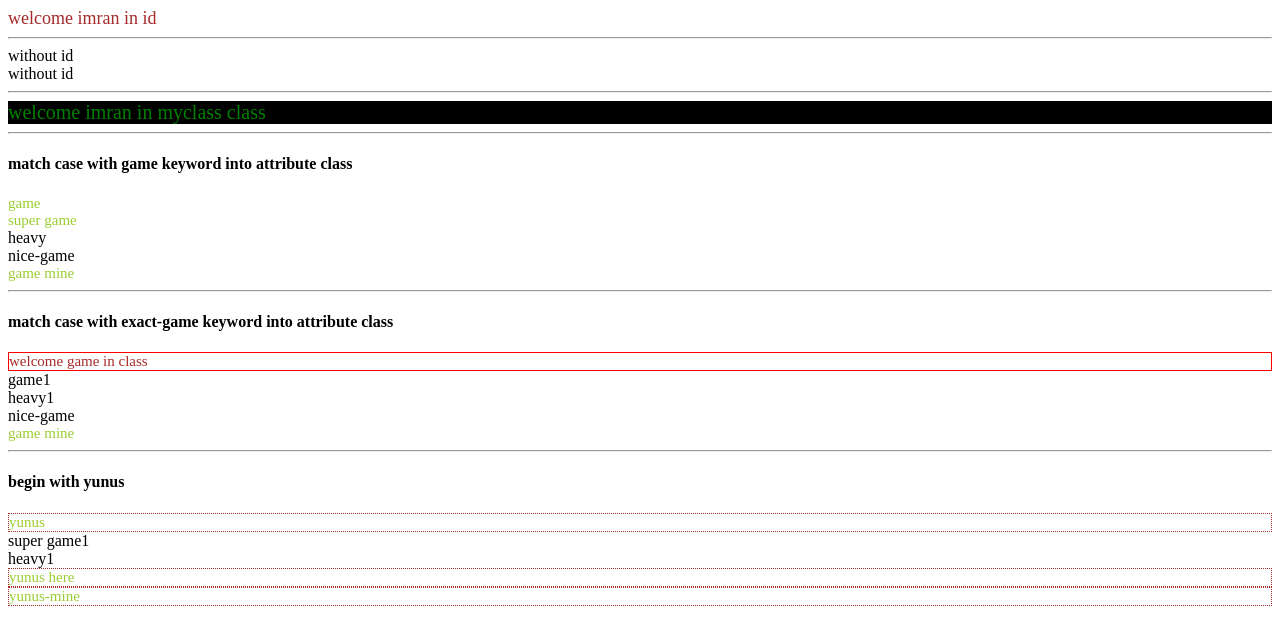
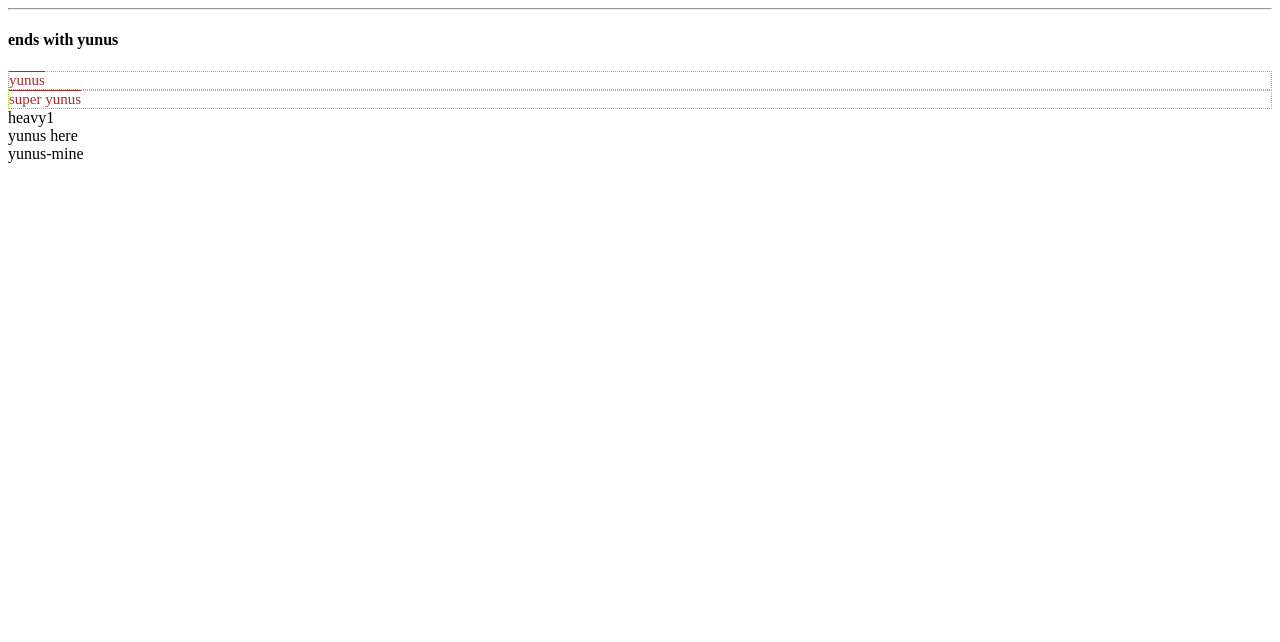
Before and after one commit to imranworkspace/css_practice, a React (Create React App) app: page / in a window 1280 px wide. Shown: the top 642 px of the page. Built offline with nearby package versions, Linux system fonts and the light colour scheme.

Commit message:
begin with and ends with prop

```diff
--- a/src/AttributeSelector.js
+++ b/src/AttributeSelector.js
@@ -3,7 +3,7 @@ import './mycss/attribute.css'
 const AttributeSelector = () => {
   return (
     <div>
-      <div id='myid'>welcome imran in id</div>
+      {/* <div id='myid'>welcome imran in id</div>
       <hr></hr>
       <div>without id</div>
       <div>without id</div>
@@ -28,7 +28,15 @@ const AttributeSelector = () => {
       <hr></hr>
       <h4>begin with yunus</h4>
       <div className='yunus'>yunus</div>
-      <div className='super game1'>super game1</div>
+      <div className='super yunus'>super yunus</div>
+      <div className='heavy1'>heavy1</div>
+      <div className='yunus here'>yunus here</div>
+      <div className='yunus-mine'>yunus-mine</div> */}
+
+      <hr></hr>
+      <h4>ends with yunus</h4>
+      <div className='yunus'>yunus</div>
+      <div className='super yunus'>super yunus</div>
       <div className='heavy1'>heavy1</div>
       <div className='yunus here'>yunus here</div>
       <div className='yunus-mine'>yunus-mine</div>
--- a/src/mycss/attribute.css
+++ b/src/mycss/attribute.css
@@ -1,4 +1,4 @@
-div[id='myid']{
+/* div[id='myid']{
     color: brown;
     font-size: 18px;
 }
@@ -8,7 +8,7 @@ div[class ~="myclass"]{
     font-size: 20px;
     background-color: black;
 
-}
+} */
 
 /* div[id]{
     color: brown;
@@ -21,24 +21,33 @@ div[class ~="myclass"]{
 
  /* match case with game keyword into class using attribute */
 
- div[class~='game']{
+ /* div[class~='game']{
     color: yellowgreen;
     text-decoration: dashed;
     font-size: 15px;
- }
+ } */
 
 /* match case with exact-game keyword into class using attribute */
- div[class|='game1']{
+ /* div[class|='game1']{
     border: 1px solid red;
     color: brown;
     font-size: 15px;
- }
+ } */
 
- /* begin with game1 */
+ /* begin with yunus */
 
- div[class^='yunus']{
+ /* div[class^='yunus']{
     border: 1px dotted brown;
     color: yellowgreen;
     text-decoration: dashed;
     font-size: 15px;
+ } */
+
+  /* ends with yunus */
+
+  div[class$='yunus']{
+    border: 1px dotted yellowgreen;
+    color: brown;
+    text-decoration: overline;
+    font-size: 15px;
  }
```
